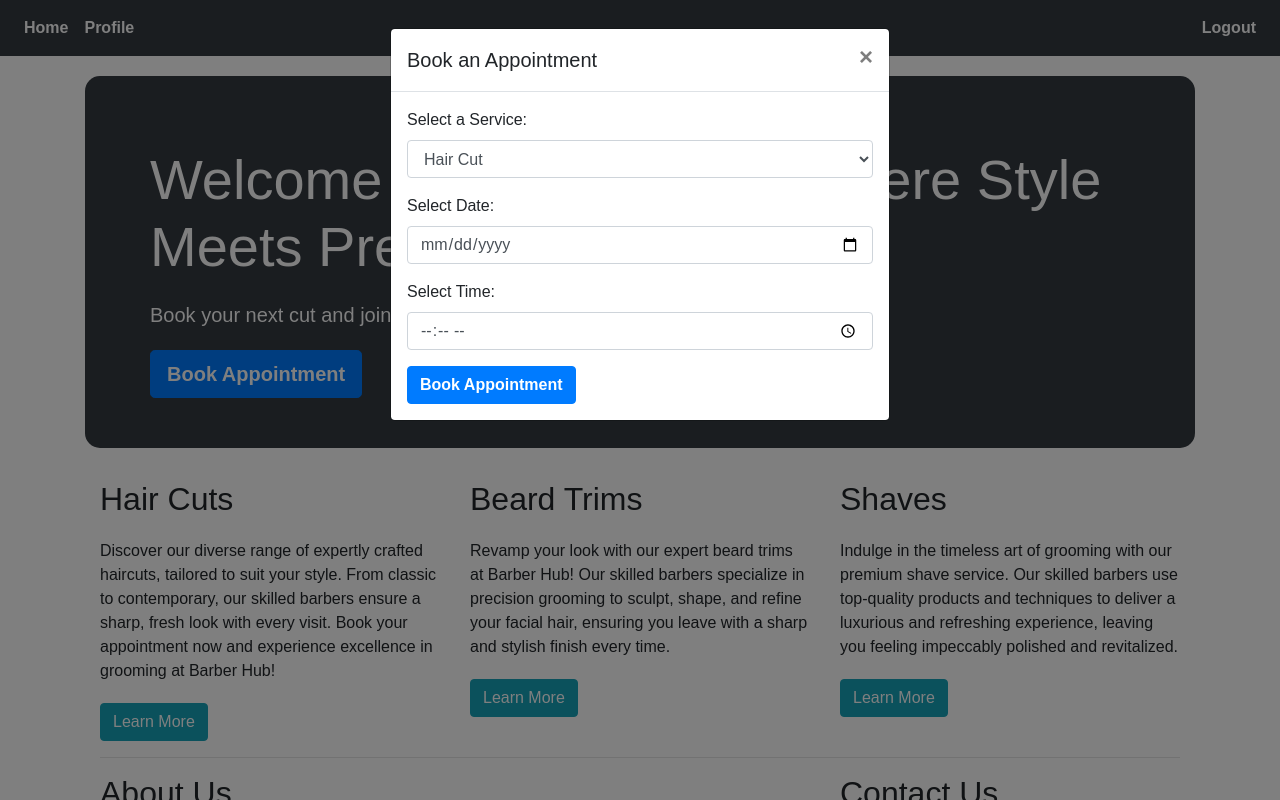
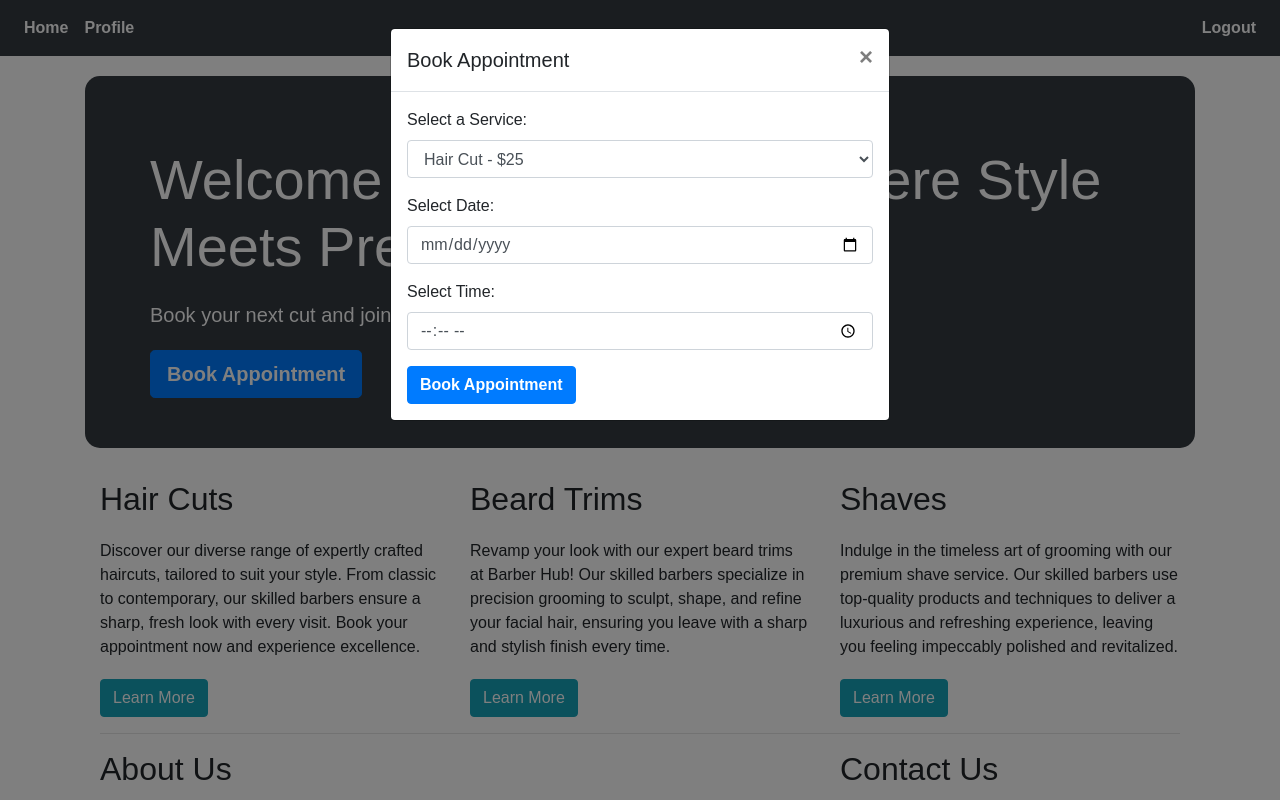
Before and after one commit to ChromeFlaree/Barber-Booking-Hub, a Flask app: page / in a window 1280 px wide, after a click on "Book Appointment". Run offline with Flask 3, Linux system fonts and the light colour scheme; the visitor is signed in with stand-in values (Sample User, id 1); some libraries are stand-ins or nearby versions.

Commit message:
Edited display message.

```diff
--- a/website/templates/home.html
+++ b/website/templates/home.html
@@ -17,7 +17,7 @@
         <div class="row">
             <div class="col-md-4">
                 <h2 class="about-description">Hair Cuts</h2>
-                <p class="about-description">Discover our diverse range of expertly crafted haircuts, tailored to suit your style. From classic to contemporary, our skilled barbers ensure a sharp, fresh look with every visit. Book your appointment now and experience excellence in grooming at Barber Hub!</p>
+                <p class="about-description">Discover our diverse range of expertly crafted haircuts, tailored to suit your style. From classic to contemporary, our skilled barbers ensure a sharp, fresh look with every visit. Book your appointment now and experience excellence.</p>
                 <button class="btn btn-info" data-toggle="modal" data-target="#haircutModal">
                     Learn More
                 </button>
@@ -60,7 +60,7 @@
         <div class="modal-dialog" role="document">
             <div class="modal-content">
                 <div class="modal-header">
-                    <h5 class="modal-title" id="appointmentModalLabel">Book an Appointment</h5>
+                    <h5 class="modal-title" id="appointmentModalLabel">Book Appointment</h5>
                     <button type="button" class="close" data-dismiss="modal" aria-label="Close">
                         <span aria-hidden="true">&times;</span>
                     </button>
@@ -70,9 +70,11 @@
                         <div class="form-group">
                             <label for="serviceSelect">Select a Service:</label>
                             <select class="form-control" id="serviceSelect" name="service">
-                                <option value="haircut">Hair Cut</option>
-                                <option value="beardTrim">Beard Trim</option>
-                                <option value="shave">Shave</option>
+                                <option value="haircut">Hair Cut - $25</option>
+                                <option value="beardTrim">Beard Trim - $15</option>
+                                <option value="shave">Shave - $20</option>
+                                <option value="combo1">Cut & Trim - $35</option>
+                                <option value="combo2">Cut & Shave - $40</option>
                             </select>
                         </div>
 
```
